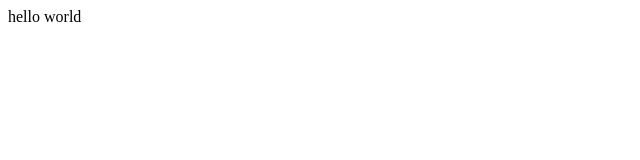
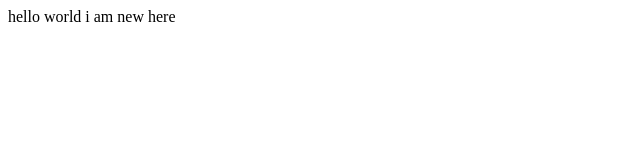
Before and after one commit to smayank816/demo, a plain HTML site: page index.html in a window 1280 px wide. Shown: the whole page, without its empty margins (0-640 px from the left). Drawn offline with Linux system fonts and the light colour scheme.

Commit message:
new name and para

```diff
--- a/index.html
+++ b/index.html
@@ -1 +1 @@
-<p>hello world</p>
+<p>hello world i am new here</p>
```
Also changed, not shown: 1 other file.
